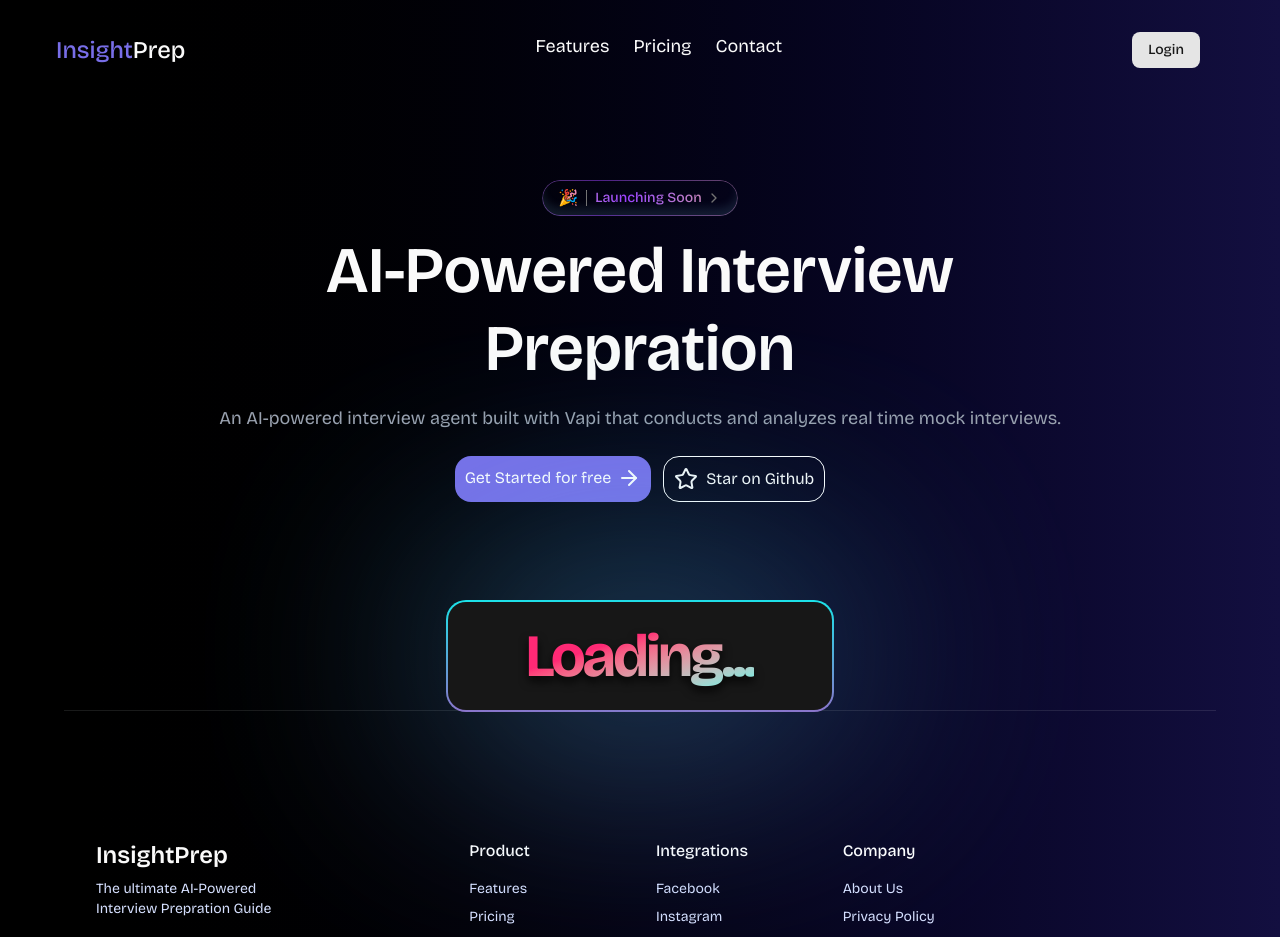
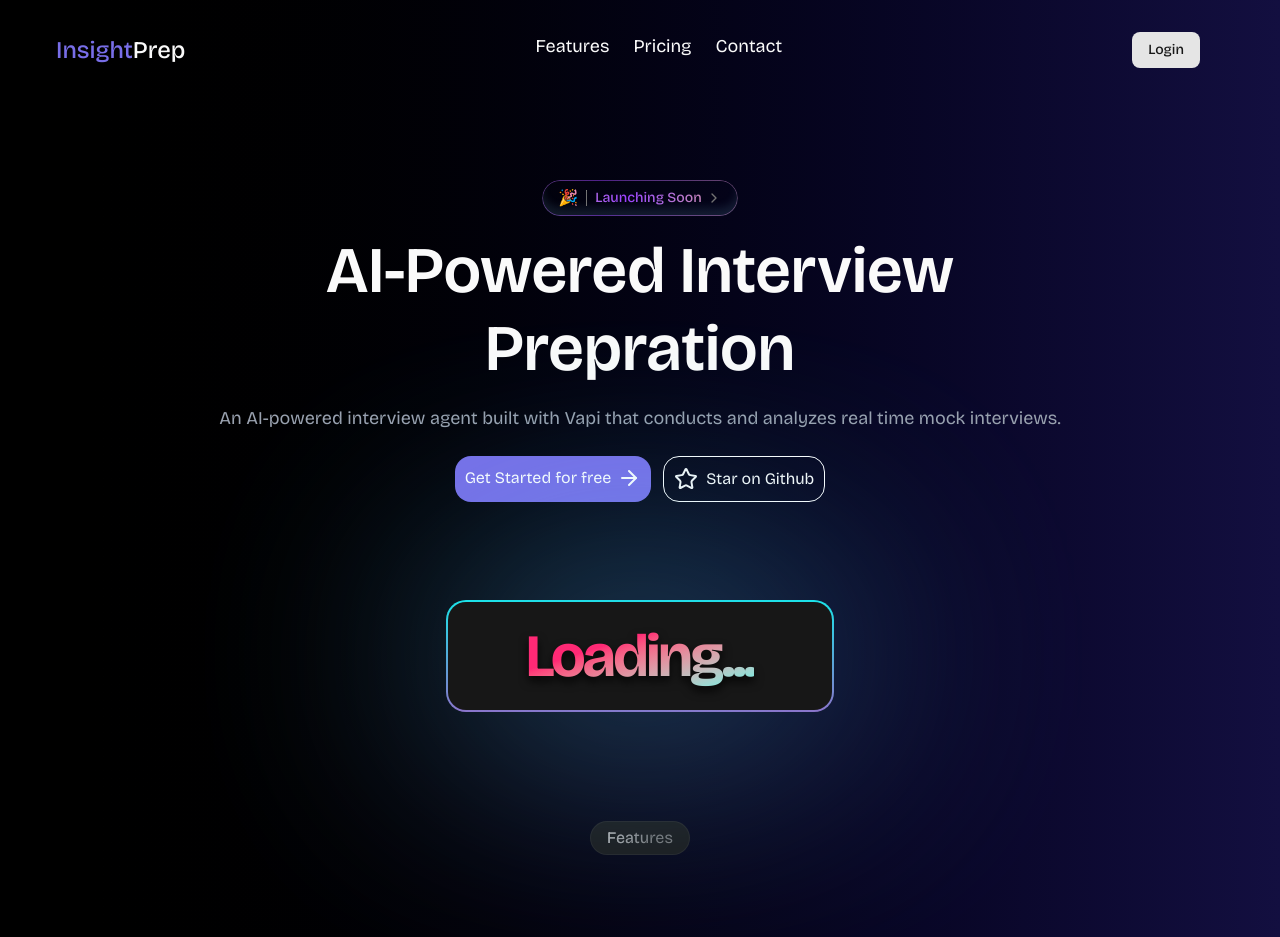
Before and after one commit to wshishir/InsightPrep, a Next.js app: page / in a window 1280 px wide. Shown: the top 937 px of the page. Built offline with nearby package versions, Linux system fonts and the light colour scheme.

Commit message:
features section ui

```diff
--- a/app/(root)/page.tsx
+++ b/app/(root)/page.tsx
@@ -1,3 +1,4 @@
+import { AnimatedHeader } from '@/components/AnimatedHeader';
 import { AnimatedText } from '@/components/AnimatedText';
 import Footer from '@/components/Footer';
 import { NeonGradientCard } from '@/components/magicui/neon-gradient-card';
@@ -60,17 +61,21 @@ const page = () => {
       {/*Card Section*/}
       <section>
         <div className='flex justify-center mt-25'>
-      <NeonGradientCard className=" flex max-w-sm items-center justify-center text-center">
-      <span className="pointer-events-none z-10 h-full whitespace-pre-wrap bg-gradient-to-br from-[#ff2975] from-35% to-[#00FFF1] bg-clip-text text-center text-6xl font-bold leading-none tracking-tighter text-transparent dark:drop-shadow-[0_5px_5px_rgba(0,0,0,0.8)]">
+          <NeonGradientCard className=' flex max-w-sm items-center justify-center text-center'>
+            <span className='pointer-events-none z-10 h-full whitespace-pre-wrap bg-gradient-to-br from-[#ff2975] from-35% to-[#00FFF1] bg-clip-text text-center text-6xl font-bold leading-none tracking-tighter text-transparent dark:drop-shadow-[0_5px_5px_rgba(0,0,0,0.8)]'>
               Loading...
             </span>
           </NeonGradientCard>
         </div>
       </section>
+      {/*Features Section*/}
+      <section>
+      <AnimatedHeader label='Features'/>
+      </section>
 
       {/*Footer*/}
       <section>
-      <Footer/>
+        <Footer />
       </section>
     </>
   );
--- a/app/globals.css
+++ b/app/globals.css
@@ -165,6 +165,15 @@
     }
   100% {
     background-position: bottom center;
+    }
+  }
+  --animate-shiny-text: shiny-text 8s infinite;
+  @keyframes shiny-text {
+  0%, 90%, 100% {
+    background-position: calc(-100% - var(--shiny-width)) 0;
+    }
+  30%, 60% {
+    background-position: calc(100% + var(--shiny-width)) 0;
     }
   }}
 
--- /dev/null
+++ b/components/AnimatedHeader.tsx
@@ -0,0 +1,22 @@
+import { cn } from '@/lib/utils';
+import { AnimatedShinyText } from './magicui/animated-shiny-text';
+
+interface AnimatedHeaderProp {
+  label: string;
+}
+
+export function AnimatedHeader({ label }: AnimatedHeaderProp) {
+  return (
+    <div className='z-10 flex min-h-64 items-center justify-center'>
+      <div
+        className={cn(
+          'group rounded-full border border-black/5 bg-neutral-100 text-base text-white transition-all ease-in hover:cursor-pointer hover:bg-neutral-200 dark:border-white/5 dark:bg-neutral-900 dark:hover:bg-neutral-800'
+        )}
+      >
+        <AnimatedShinyText className='inline-flex items-center justify-center px-4 py-1 transition ease-out hover:text-neutral-600 hover:duration-300 hover:dark:text-neutral-400'>
+          <span className='label'>{label}</span>
+        </AnimatedShinyText>
+      </div>
+    </div>
+  );
+}
--- /dev/null
+++ b/components/magicui/animated-shiny-text.tsx
@@ -0,0 +1,39 @@
+import { ComponentPropsWithoutRef, CSSProperties, FC } from "react";
+
+import { cn } from "@/lib/utils";
+
+export interface AnimatedShinyTextProps
+  extends ComponentPropsWithoutRef<"span"> {
+  shimmerWidth?: number;
+}
+
+export const AnimatedShinyText: FC<AnimatedShinyTextProps> = ({
+  children,
+  className,
+  shimmerWidth = 100,
+  ...props
+}) => {
+  return (
+    <span
+      style={
+        {
+          "--shiny-width": `${shimmerWidth}px`,
+        } as CSSProperties
+      }
+      className={cn(
+        "mx-auto max-w-md text-neutral-600/70 dark:text-neutral-400/70",
+
+        // Shine effect
+        "animate-shiny-text bg-clip-text bg-no-repeat [background-position:0_0] [background-size:var(--shiny-width)_100%] [transition:background-position_1s_cubic-bezier(.6,.6,0,1)_infinite]",
+
+        // Shine gradient
+        "bg-gradient-to-r from-transparent via-black/80 via-50% to-transparent  dark:via-white/80",
+
+        className,
+      )}
+      {...props}
+    >
+      {children}
+    </span>
+  );
+};
--- a/package.json
+++ b/package.json
@@ -10,6 +10,7 @@
   },
   "dependencies": {
     "@hookform/resolvers": "^5.0.1",
+    "@radix-ui/react-icons": "^1.3.2",
     "@radix-ui/react-label": "^2.1.4",
     "@radix-ui/react-slot": "^1.2.0",
     "class-variance-authority": "^0.7.1",
```
Also changed, not shown: components/FormField.tsx (+1 -7 lines), 1 other file (tests, documents, lock files or other folders). Lines whose indentation alone changed are shown as unchanged.
